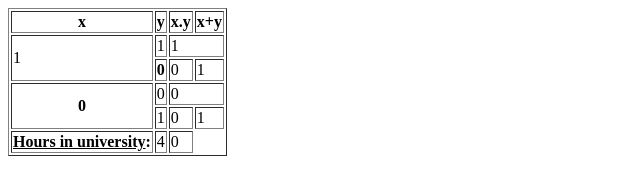
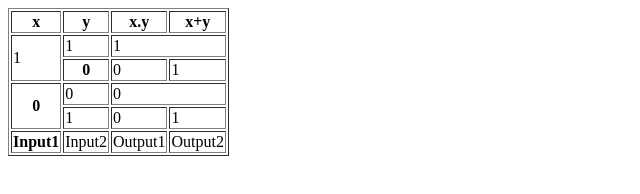
Before and after one commit to YukiNTPU/YukiNTPU.github.io, a plain HTML site: page docs/example1.html in a window 1280 px wide. Shown: the whole page, without its empty margins (0-640 px from the left). Drawn offline with Linux system fonts and the light colour scheme.

Commit message:
Update example1.html

```diff
--- a/docs/example1.html
+++ b/docs/example1.html
@@ -37,9 +37,10 @@
 	</tbody>
 	<tfoot>
 		<tr>
-			<th><u>Hours in university</u>:</th>
-			<td>4</td>
-			<td>0</td>
+			<th>Input1</th>
+			<td>Input2</td>
+			<td>Output1</td>
+			<td>Output2</td>
 		</tr>
 	</tfoot>
 </table>
```
